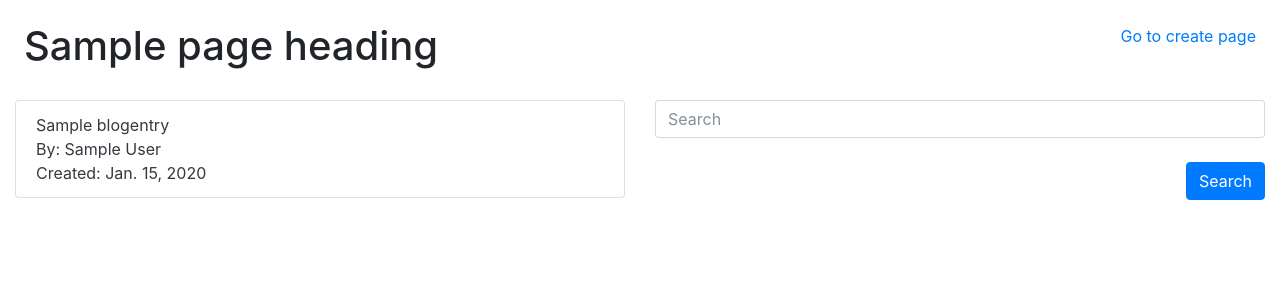
After one commit to jakeharding/CSCI4830-tech-exercise, a Django app: template tech_exercise/index/templates/index/blogentry_search.html in a window 1280 px wide. The commit adds this page. Shown: the top 300 px of the page. Run offline with Django 3.2, Linux system fonts and the light colour scheme; tables that the repository leaves empty hold one stand-in row (values such as "Sample post"); the template is opened without the code that fills it: values that come from a table or form of the project are taken from there, most other values are stand-ins (such as "Sample title", 1, 10 or a date in 2020); parts of the project's set-up code (start-up, migrations or seed data) failed here and were passed over; some libraries are stand-ins or nearby versions.

Commit message:
Add detail and layout touch ups.

```diff
--- a/tech_exercise/index/static/css/styles.css
+++ b/tech_exercise/index/static/css/styles.css
@@ -1,12 +1,16 @@
-body, html {
-  height: 100%;
-  width: 100%;
-  margin: 0px;
+/*body, html {*/
+  /*height: 100%;*/
+  /*width: 100%;*/
+  /*margin: 0px;*/
+/*}*/
+
+/*.hello-container {*/
+  /*position:fixed;*/
+  /*height: 50px;*/
+  /*width: 250px;*/
+  /*top:40%;*/
+/*}*/
+
+.no-underline:hover {
+  text-decoration: none !important;
 }
-
-.hello-container {
-  position:fixed;
-  height: 50px;
-  width: 250px;
-  top:40%;
-}
--- a/tech_exercise/index/templates/index/index.html
+++ b/tech_exercise/index/templates/index/base.html
@@ -11,30 +11,22 @@
   </head>
   <body>
     <div class="container-fluid">
-      <div class="row text-center">
+      <div class="row">
         <div class="col p-4">
           <h1>{{ page_heading }}</h1>
         </div>
+
+        <div class="col-4 p-4">
+          {% block nav_link %}
+            <a class="float-right" href="{%  url 'blog-entry-create' %}">
+                Go to create page
+            </a>
+          {% endblock %}
+        </div>
       </div>
 
-      <div class="row">
-          <div class="col-4 text-center">
-            <ul class="list-group">
-              {%  for b in object_list %}
-                <li class="list-group-item"><a href="{% url 'blog-entry-detail' b.pk %}"{{ b.title }}&nbsp;{{ b.author }}&nbsp;{{  b.created_at | date }}</li>
-              {%  empty %}
-                <li class="list-group-item">No blogs yet. <a href="{% url 'blog-entry-create' %}">Click here to add one.</a></li>
-              {%  endfor %}
-            </ul>
-          </div>
-
-          <div class="col-6 m-auto text-center">
-
-            {% block blogentry %}
-            {%  endblock %}
-
-          </div>
-      </div>
+      {% block content %}
+      {% endblock %}
     </div>
     <script src="https://code.jquery.com/jquery-3.2.1.slim.min.js" integrity="sha384-KJ3o2DKtIkvYIK3UENzmM7KCkRr/rE9/Qpg6aAZGJwFDMVNA/GpGFF93hXpG5KkN" crossorigin="anonymous"></script>
     <script src="https://cdnjs.cloudflare.com/ajax/libs/popper.js/1.11.0/umd/popper.min.js" integrity="sha384-b/U6ypiBEHpOf/4+1nzFpr53nxSS+GLCkfwBdFNTxtclqqenISfwAzpKaMNFNmj4" crossorigin="anonymous"></script>
--- a/tech_exercise/index/templates/index/blogentry_list.html
+++ b/tech_exercise/index/templates/index/blogentry_list.html
@@ -1,5 +1,29 @@
-{%  extends 'index/index.html' %}
+{% extends 'index/base.html' %}
 
-{% block blogentry %}
-  {{ form }}
-{%  endblock %}
+{% block content %}
+  <div class="row">
+    <div class="col-6 mx-auto text-left">
+      <ul class="list-group">
+        {%  for b in object_list %}
+          <a class="no-underline" href="{% url 'blog-entry-detail' b.pk %}">
+            <li class="list-group-item text-dark mb-4">
+              {{ b.title }}
+            <br>
+              By: {{ b.author }}<br>
+              Created: {{  b.created_at | date }}
+          </li>
+          </a>
+          {% empty %}
+            <p>No blogs to display for {{ search }}.
+              <a href="{%  url 'blog-entry-list' %}">Clear search</a>
+            </p>
+          {%  endfor %}
+      </ul>
+    </div>
+
+    <div class="col-6 mx-auto text-center">
+      {%  block right_side %}
+      {%  endblock %}
+    </div>
+  </div>
+{% endblock %}
--- /dev/null
+++ b/tech_exercise/index/templates/index/blogentry_search.html
@@ -0,0 +1,8 @@
+{%  extends 'index/blogentry_list.html' %}
+
+{% block right_side %}
+  <form method="get" action="/">
+    <input class="form-control mb-4" name="search" placeholder="Search" minlength="2"/>
+    <button class="btn btn-primary float-right" type="submit">Search</button>
+  </form>
+{%  endblock %}
--- a/tech_exercise/urls.py
+++ b/tech_exercise/urls.py
@@ -1,8 +1,8 @@
 from django.conf.urls import url
-from tech_exercise.index.views import BlogEntryListView, CreateBlogEntryView
+from tech_exercise.index.views import BlogEntryListView, CreateBlogEntryView, BlogEntryDetailView
 
 urlpatterns = [
     url(r'^$', BlogEntryListView.as_view(), name="blog-entry-list"),
     url(r'^create/$', CreateBlogEntryView.as_view(), name="blog-entry-create"),
-    url(r'^detail/(?P<pk>\d+)/$', CreateBlogEntryView.as_view(), name="blog-entry-detail"),
+    url(r'^detail/(?P<pk>\d+)/$', BlogEntryDetailView.as_view(), name="blog-entry-detail"),
 ]
```
Also changed, not shown: tech_exercise/index/templates/index/blogentry_detail.html (added, +11 -0 lines), tech_exercise/index/templates/index/blogentry_form.html (+14 -4 lines), tech_exercise/index/views.py (+46 -6 lines), tech_exercise/index/static/favicon.ico (added).
